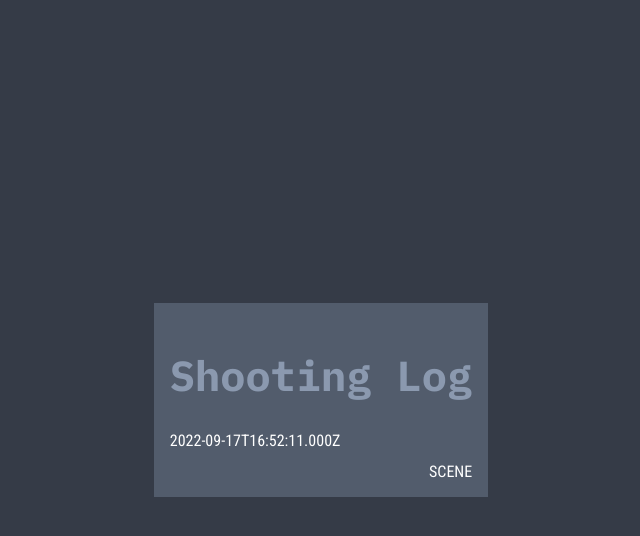
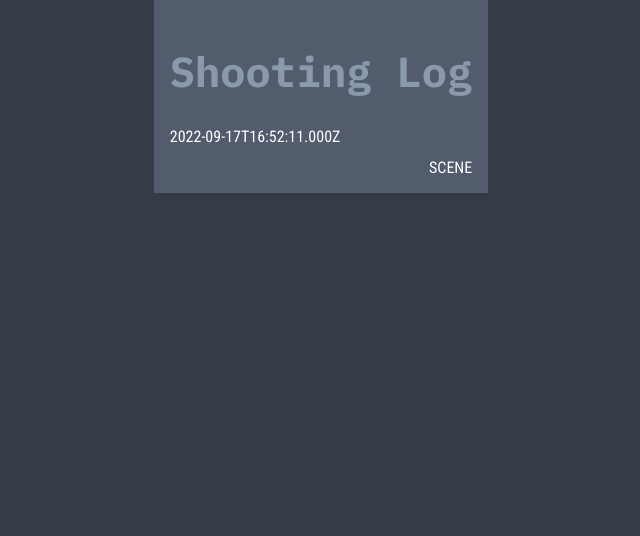
Before and after one commit to sigizmunde/shooting-log, a React (Create React App) app: page / in a window 1280 px wide. Shown: the top 536 px of the page, without its empty margins (319-959 px from the left). Built offline with nearby package versions, Linux system fonts and the light colour scheme.

Commit message:
minor change: shared layout style

```diff
--- a/src/pages/SharedLayout/SharedLayout.jsx
+++ b/src/pages/SharedLayout/SharedLayout.jsx
@@ -9,7 +9,7 @@ export const SharedLayout = () => {
           height: '100vh',
           display: 'flex',
           flexDirection: 'column',
-          justifyContent: 'center',
+          justifyContent: 'start',
           alignItems: 'center',
         }}
       >
```
